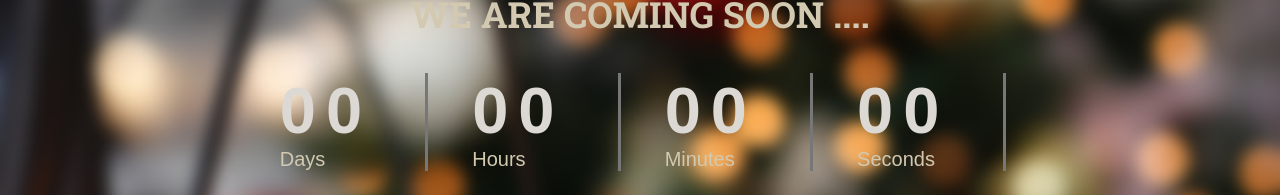
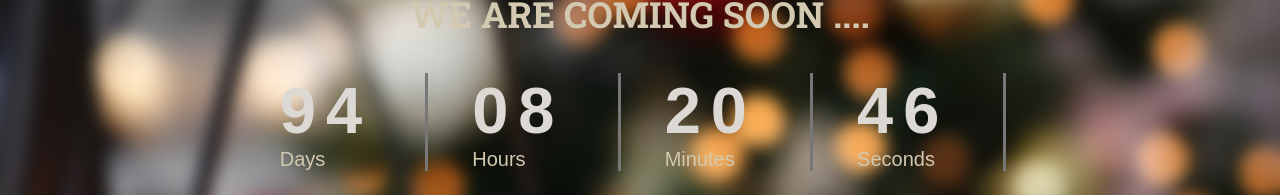
Before and after one commit to didarulselim/coming, a plain HTML site: page index.html in a window 1280 px wide. Shown: the part 199-394 px from the top of the page. Drawn offline with nearby package versions, Linux system fonts and the light colour scheme.

Commit message:
Update index.html

```diff
--- a/index.html
+++ b/index.html
@@ -92,7 +92,7 @@
     $(document).ready(function() {
 
       $("#countdown").countdown({
-        date: "14 november 2018 1:50:30", // add the countdown's end date (i.e. 3 november 2012 12:00:00)
+        date: "14 november 2020 1:50:30", // add the countdown's end date (i.e. 3 november 2012 12:00:00)
         format: "on" // on (03:07:52) | off (3:7:52) - two_digits set to ON maintains layout consistency
       },
 
```
